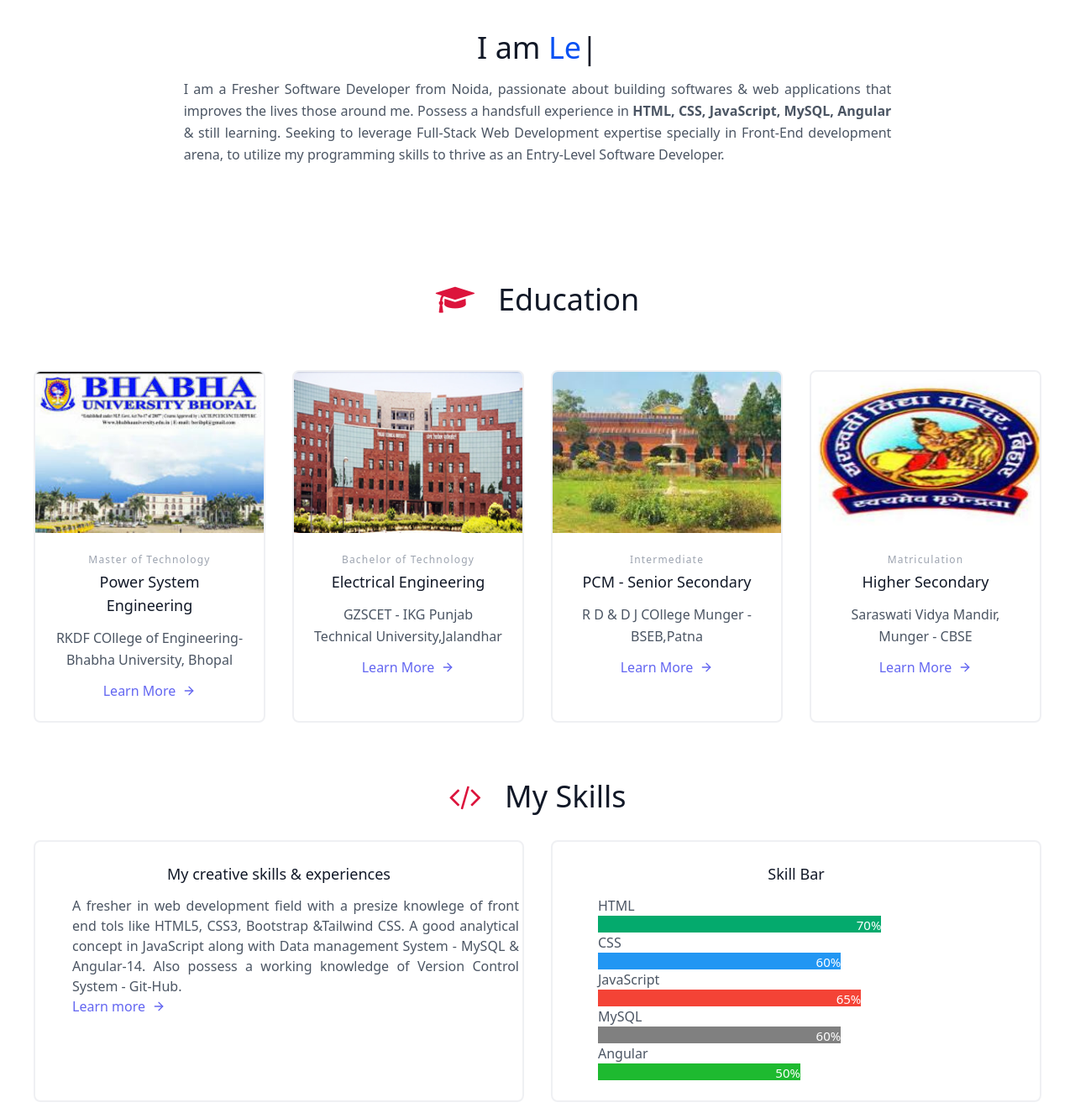
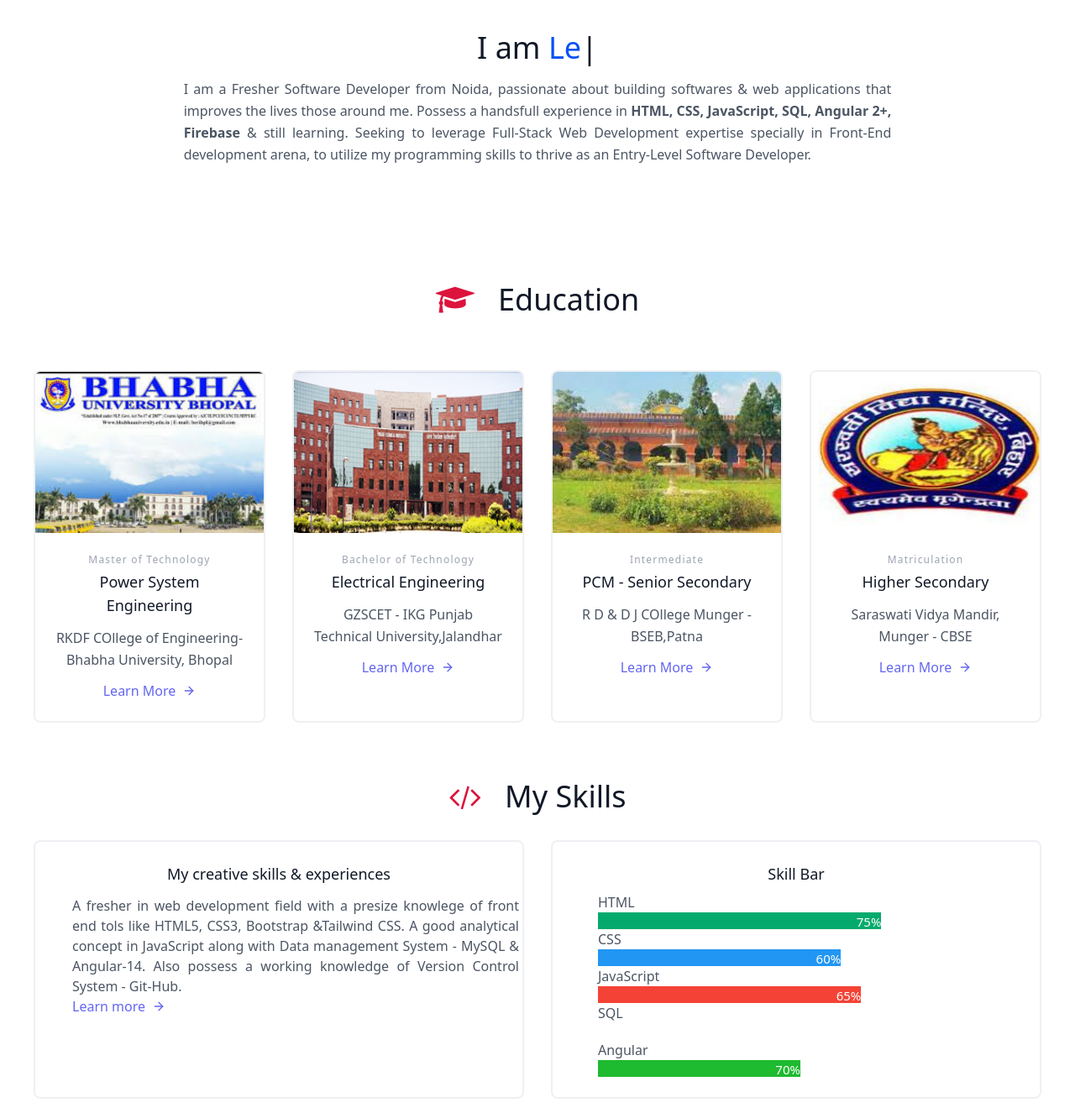
Before and after one commit to ujjawalkydv/ujjawalkydv.github.io, a plain HTML site: page index.html in a window 1280 px wide. Shown: the part 463-1795 px from the top of the page at 84% size. Drawn offline with nearby package versions, Linux system fonts and the light colour scheme.

Commit message:
Update index.html

```diff
--- a/index.html
+++ b/index.html
@@ -49,8 +49,8 @@
             style="color: rgb(7, 81, 243);" class="type"></span> </h1>
         <p class="mb-8 leading-relaxed text-justify">
           I am a Fresher Software Developer from Noida, passionate about building softwares & web applications that
-          improves the lives those around me. Possess a handsfull experience in <strong>HTML, CSS, JavaScript, MySQL,
-            Angular</strong> & still learning. Seeking to leverage Full-Stack Web Development expertise specially in
+          improves the lives those around me. Possess a handsfull experience in <strong>HTML, CSS, JavaScript, SQL,
+            Angular 2+, Firebase</strong> & still learning. Seeking to leverage Full-Stack Web Development expertise specially in
           Front-End development arena, to utilize my programming skills to thrive as an Entry-Level Software Developer.
         </p>
       </div>
@@ -209,12 +209,12 @@
 
                 <div class="p-6">
 
-                  <h1 class="title-font text-lg font-medium text-gray-900 mb-3">Skill Bar</h1>
+                  <h1 class="title-font text-lg font-medium text-gray-900 mb-2">Skill Bar</h1>
                   <div class="flex items-center flex-wrap ">
                     <div class="column_right">
 
                       <p>HTML</p>
-                      <div class="skills html">70%</div>
+                      <div class="skills html">75%</div>
 
                       <p>CSS</p>
                       <div class="skills css">60%</div>
@@ -222,11 +222,11 @@
                       <p>JavaScript</p>
                       <div class="skills js">65%</div>
 
-                      <p>MySQL</p>
-                      <div class="skills MySQL">60%</div>
+                      <p>SQL</p>
+                      <div class="skills SQL">60%</div>
 
                       <p>Angular</p>
-                      <div class="skills Angular">50%</div>
+                      <div class="skills Angular">70%</div>
                     </div>
                   </div>
                 </div>
```
